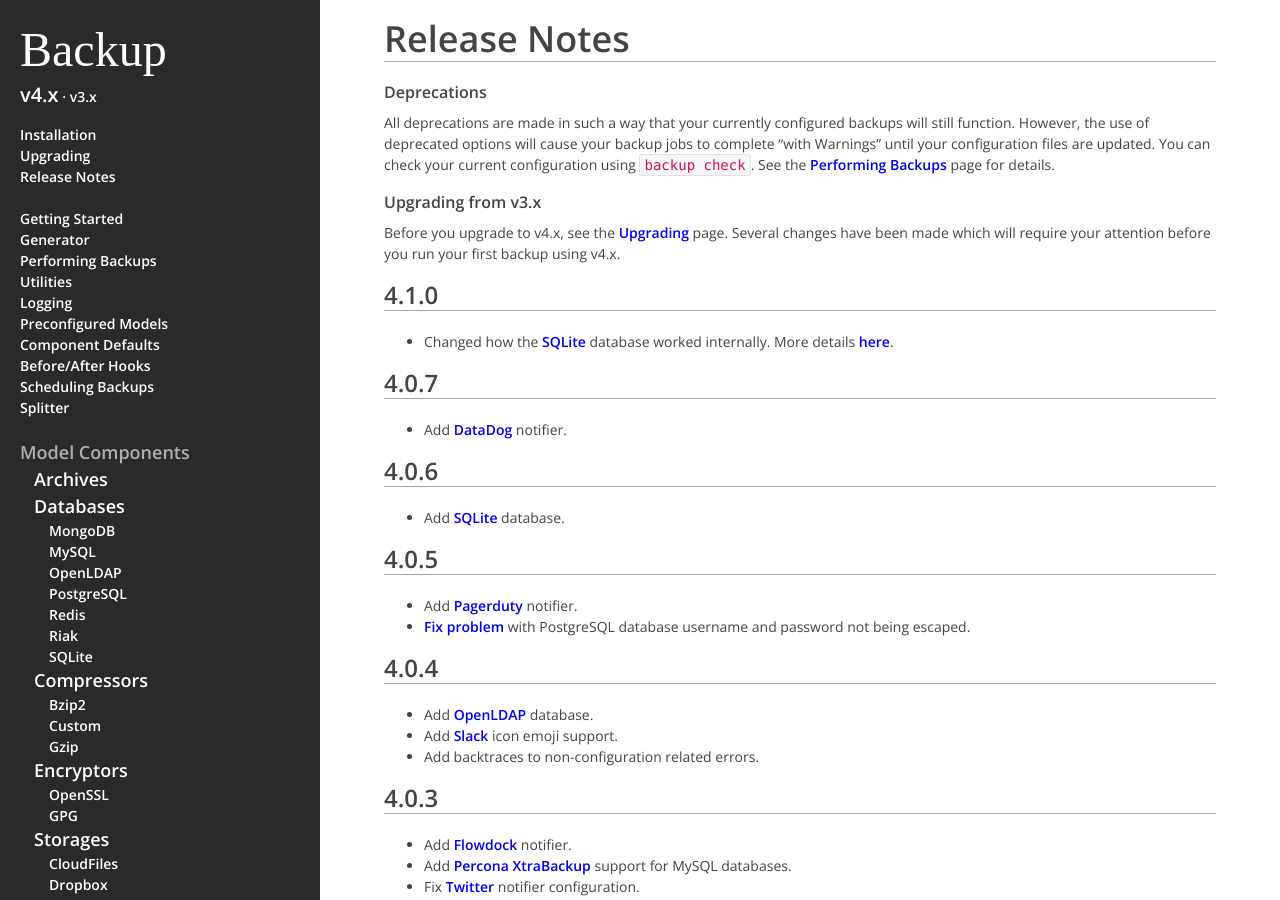
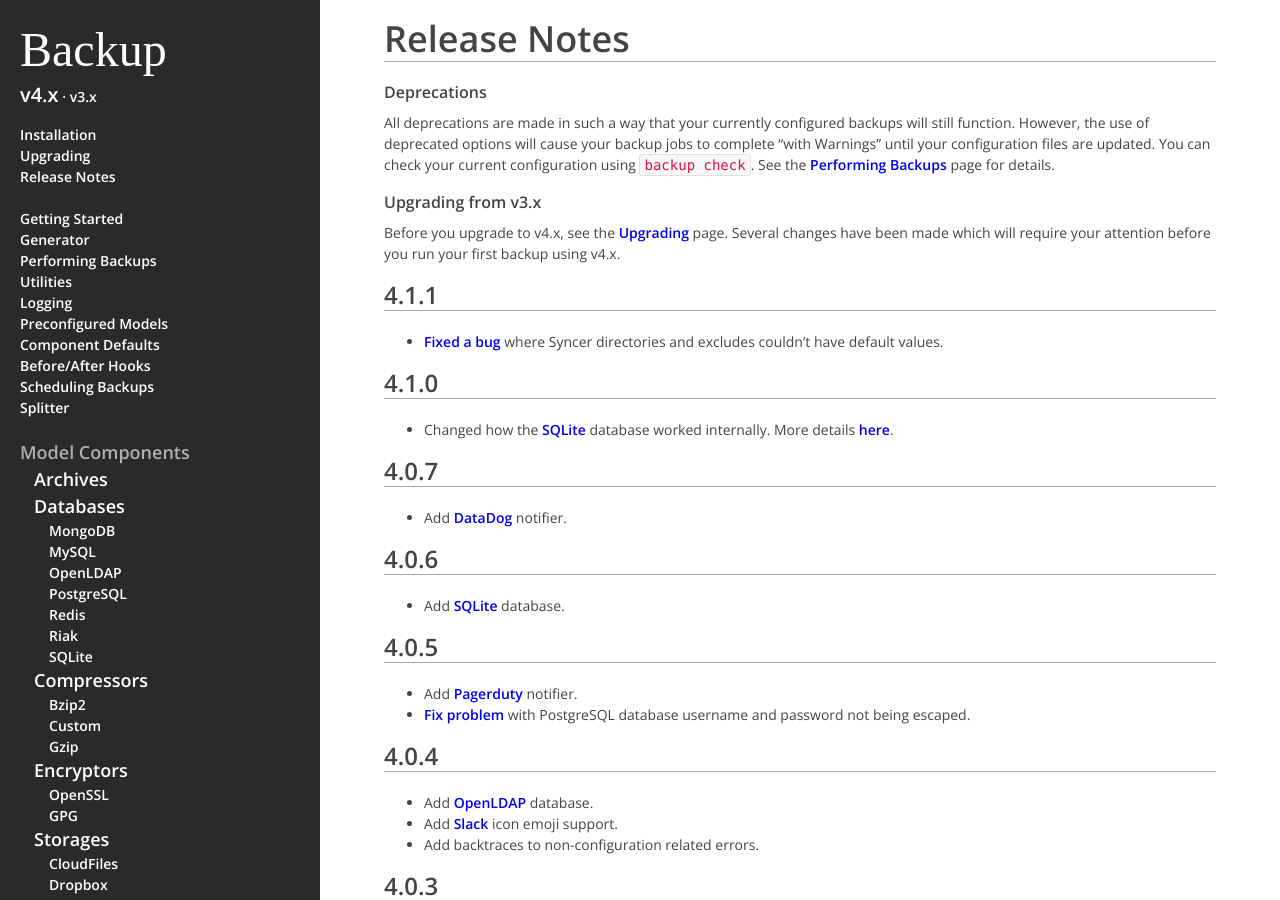
Before and after one commit to backup/backup, a Jekyll site: the page built from v4/release-notes/index.md, in a window 1280 px wide and 900 px high. Built offline with Jekyll 4.4.1, drawn with Linux system fonts in a browser that asks for light colours; some web fonts are replaced; Markdown is read by kramdown in place of the engine named in the settings.

Commit message:
Add v4.1.1 release notes

```diff
--- a/v4/release-notes/index.md
+++ b/v4/release-notes/index.md
@@ -17,6 +17,11 @@ See the [Performing Backups][performing-backups] page for details.
 
 Before you upgrade to v4.x, see the [Upgrading][upgrading] page.
 Several changes have been made which will require your attention before you run your first backup using v4.x.
+
+4.1.1
+-----
+
+- [Fixed a bug](https://github.com/meskyanichi/backup/pull/592) where Syncer directories and excludes couldn't have default values.
 
 4.1.0
 -----
```
